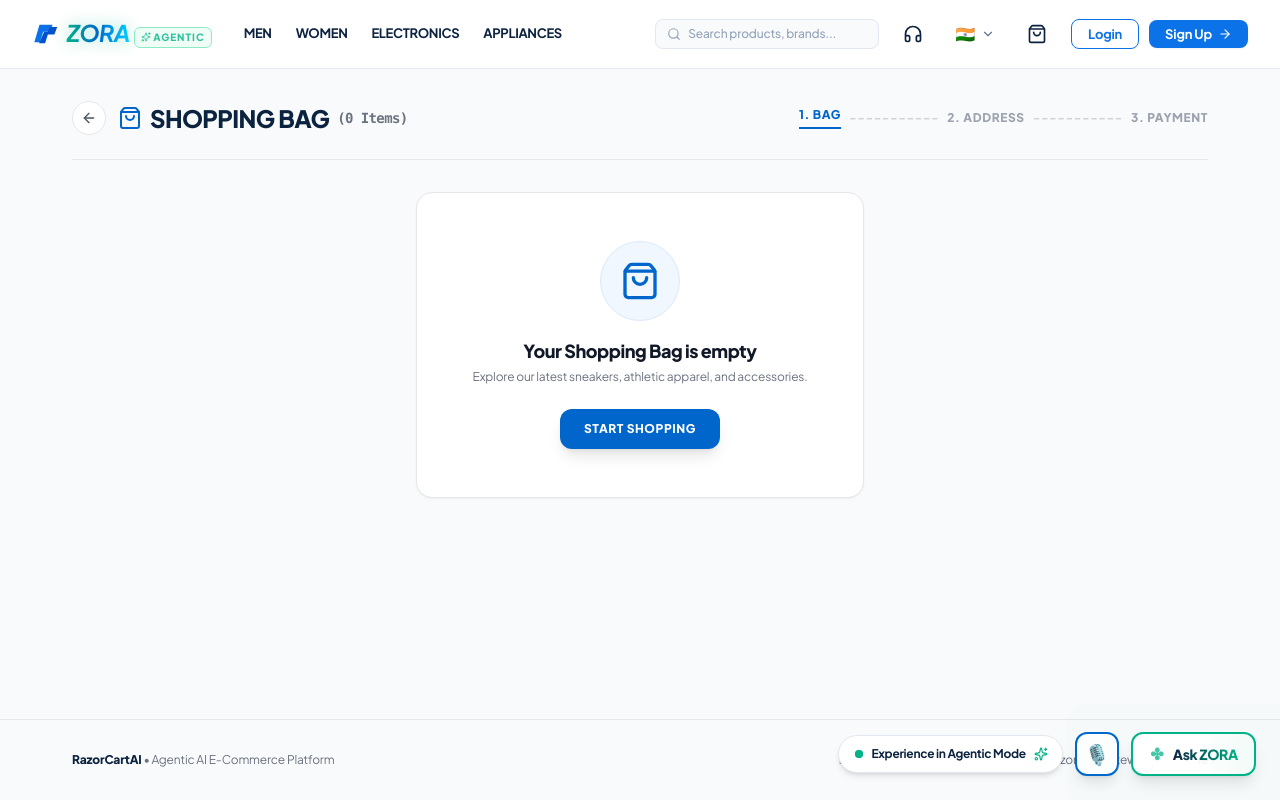
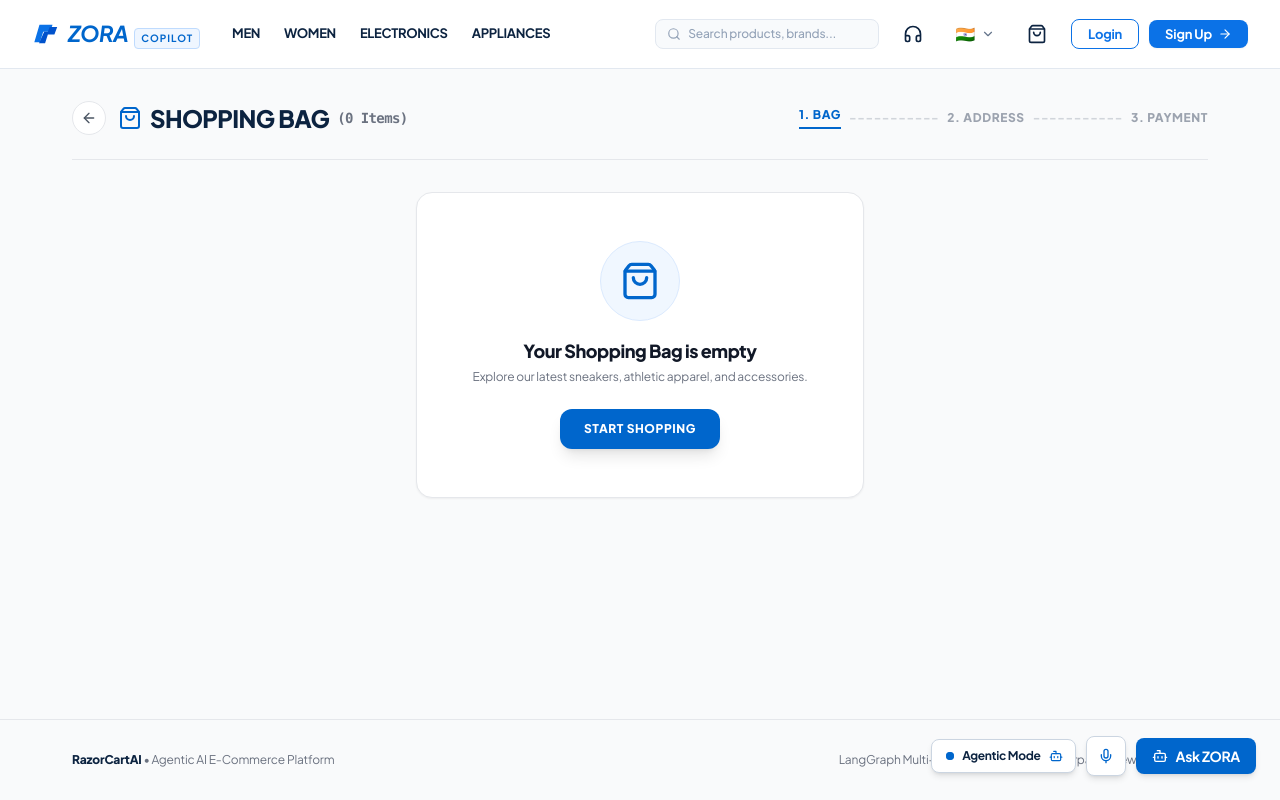
Before and after one commit to Sujit224/RazorcartAI, a React (Vite) app in the folder frontend/: page /cart in a window 1280 px wide. Built offline with nearby package versions, Linux system fonts and the light colour scheme.

Commit message:
style: remove rainbow gradients and emojis, implement clean corporate styling across intro guide and launcher

```diff
--- a/frontend/src/components/AgenticChatbotLauncher.jsx
+++ b/frontend/src/components/AgenticChatbotLauncher.jsx
@@ -1,5 +1,5 @@
 import React from 'react';
-import { Sparkles } from 'lucide-react';
+import { Bot, Mic, Sparkles } from 'lucide-react';
 import { useAgent } from '../context/AgentContext';
 
 export const AgenticChatbotLauncher = () => {
@@ -8,48 +8,45 @@ export const AgenticChatbotLauncher = () => {
   if (isAgentOpen) return null;
 
   return (
-    <div className="fixed bottom-6 right-6 z-40 flex items-center gap-3 animate-fade-in group">
+    <div className="fixed bottom-6 right-6 z-40 flex items-center gap-2.5 animate-fade-in group">
 
       {/* Experience in Agentic Mode Pill */}
       <button
         onClick={() => setIsAgentOpen(true)}
-        className="hidden sm:flex items-center gap-2 pl-4 pr-3.5 py-2.5 bg-white hover:bg-slate-50 text-[#0c2340] rounded-full shadow-md border border-[#e2e8f0] hover:border-[#00b386] transition-all duration-200 transform hover:scale-105 active:scale-95 cursor-pointer"
+        className="hidden sm:flex items-center gap-2 pl-3.5 pr-3 py-2 bg-white hover:bg-slate-50 text-[#0c2340] rounded-lg shadow-md border border-[#cbd5e1] transition-all transform hover:scale-105 active:scale-95 cursor-pointer"
       >
         <span className="flex h-2 w-2 relative">
-          <span className="animate-ping absolute inline-flex h-full w-full rounded-full bg-[#00b386] opacity-75" />
-          <span className="relative inline-flex rounded-full h-2 w-2 bg-[#00b386]" />
+          <span className="animate-ping absolute inline-flex h-full w-full rounded-full bg-[#0066cc] opacity-75" />
+          <span className="relative inline-flex rounded-full h-2 w-2 bg-[#0066cc]" />
         </span>
 
-        <span className="text-xs font-bold tracking-tight">
-          Experience in Agentic Mode
+        <span className="text-xs font-bold tracking-tight text-[#0c2340]">
+          Agentic Mode
         </span>
 
-        <Sparkles className="w-3.5 h-3.5 text-[#00b386]" />
+        <Bot className="w-3.5 h-3.5 text-[#0066cc]" />
       </button>
 
       {/* Voice Mode Button */}
       <button
         onClick={() => { setAgentMode('voice'); setIsAgentOpen(true); }}
-        className="flex items-center justify-center w-11 h-11 bg-white hover:bg-[#f0f7ff] text-[#0066cc] border-2 border-[#0066cc] rounded-xl shadow-lg transition-all duration-200 transform hover:scale-105 active:scale-95 cursor-pointer"
+        className="flex items-center justify-center w-10 h-10 bg-white hover:bg-[#f0f7ff] text-[#0066cc] border border-[#cbd5e1] hover:border-[#0066cc] rounded-lg shadow-md transition-all transform hover:scale-105 active:scale-95 cursor-pointer"
         title="Voice Shopping Mode"
         aria-label="ZORA Voice"
       >
-        <span className="text-xl">🎙️</span>
+        <Mic className="w-4 h-4 text-[#0066cc]" />
       </button>
 
-      {/* Razorpay 'Ask ZORA' Widget Button with Radiant Glow */}
-      <div className="relative flex items-center">
-        <span className="animate-ping absolute -inset-1 rounded-xl bg-emerald-400 opacity-30 pointer-events-none" />
+      {/* Ask ZORA Widget Button */}
       <button
         onClick={() => { setAgentMode('standard'); setIsAgentOpen(true); }}
-          className="relative flex items-center gap-2 px-4 py-2.5 bg-gradient-to-r from-white via-white to-emerald-50/40 hover:to-emerald-100/50 text-[#0c2340] border-2 border-[#00b386] rounded-xl shadow-lg hover:shadow-emerald-500/20 transition-all duration-200 transform hover:scale-105 active:scale-95 cursor-pointer font-extrabold text-sm"
+        className="flex items-center gap-2 px-4 py-2 bg-[#0066cc] hover:bg-[#0052cc] text-white rounded-lg shadow-md transition-all transform hover:scale-105 active:scale-95 cursor-pointer font-bold text-sm"
         title="Ask Agentic AI Copilot (ZORA)"
         aria-label="Ask ZORA"
       >
-          <span className="w-4 h-4 text-[#00b386] flex items-center justify-center font-black text-base animate-pulse">✤</span>
-          <span className="tracking-tight font-extrabold bg-gradient-to-r from-[#0c2340] to-[#00b386] bg-clip-text text-transparent">Ask ZORA</span>
+        <Bot className="w-4 h-4 text-white" />
+        <span className="tracking-tight font-bold">Ask ZORA</span>
       </button>
-      </div>
 
     </div>
   );
--- a/frontend/src/components/MorphingLogo.jsx
+++ b/frontend/src/components/MorphingLogo.jsx
@@ -1,7 +1,7 @@
 import React, { useState, useEffect } from 'react';
 import { Sparkles } from 'lucide-react';
 
-const GLYPHS = ['Z', 'O', 'R', 'A', 'X', '7', '9', 'C', 'A', 'R', 'T', '⚡', '✨'];
+const GLYPHS = ['Z', 'O', 'R', 'A', 'X', '8', '3', 'C', 'A', 'R', 'T', 'N', 'E', 'T'];
 
 export const MorphingLogo = ({ onMorphTrigger }) => {
   const [displayText, setDisplayText] = useState('Razorcart');
@@ -26,13 +26,11 @@ export const MorphingLogo = ({ onMorphTrigger }) => {
     // Step 1: Scramble letters
     let iterations = 0;
     const maxIterations = 14;
-    const target = 'Z O R A';
 
     const interval = setInterval(() => {
       iterations++;
 
       if (iterations < maxIterations) {
-        // Scramble intermediate frame
         const scrambled = Array(6)
           .fill(0)
           .map(() => GLYPHS[Math.floor(Math.random() * GLYPHS.length)])
@@ -84,7 +82,7 @@ export const MorphingLogo = ({ onMorphTrigger }) => {
       <span
         className={`font-black text-[22px] tracking-tight italic transition-all duration-300 select-none ${
           isZora
-            ? "text-transparent bg-clip-text bg-gradient-to-r from-[#00b386] via-[#0066cc] to-[#00d2ff] scale-105 filter drop-shadow-[0_0_8px_rgba(0,179,134,0.4)]"
+            ? "text-[#0066cc]"
             : "text-[#0b72e7] group-hover:text-[#0052cc]"
         }`}
       >
@@ -93,9 +91,8 @@ export const MorphingLogo = ({ onMorphTrigger }) => {
 
       {/* Suffix / Badge */}
       {isZora ? (
-        <span className="inline-flex items-center gap-0.5 ml-1.5 px-1.5 py-0.5 text-[10px] font-black tracking-widest text-[#00b386] bg-emerald-50 rounded-md border border-emerald-300 animate-pulse shadow-xs">
-          <Sparkles className="w-2.5 h-2.5 text-[#00b386]" />
-          AGENTIC
+        <span className="inline-flex items-center ml-1.5 px-1.5 py-0.5 text-[10px] font-bold tracking-widest text-[#0066cc] bg-blue-50 rounded border border-blue-200">
+          COPILOT
         </span>
       ) : (
         <span className="font-extrabold text-base text-[#0c2340] ml-1 tracking-tight">
--- a/frontend/src/components/ZoraIntroGuide.jsx
+++ b/frontend/src/components/ZoraIntroGuide.jsx
@@ -1,8 +1,8 @@
 import React, { useState, useEffect } from 'react';
-import { Sparkles, ArrowRight, X, Bot, Zap, Sparkle } from 'lucide-react';
+import { ArrowRight, X, Bot, Mic } from 'lucide-react';
 import { useAgent } from '../context/AgentContext';
 
-const GLYPHS = ['Z', 'O', 'R', 'A', 'X', '7', '9', 'C', 'A', 'R', 'T', '⚡', '✨', '✦'];
+const GLYPHS = ['Z', 'O', 'R', 'A', 'X', '8', '3', 'C', 'A', 'R', 'T', 'N', 'E', 'T', 'I', 'O'];
 
 export const ZoraIntroGuide = () => {
   const { isAgentOpen, setIsAgentOpen, setAgentMode } = useAgent();
@@ -17,7 +17,7 @@ export const ZoraIntroGuide = () => {
       return;
     }
 
-    // Set initial positions
+    // Set initial coordinates
     const updateCoords = () => {
       setBeamPos({
         startX: window.innerWidth / 2,
@@ -30,8 +30,8 @@ export const ZoraIntroGuide = () => {
     window.addEventListener('resize', updateCoords);
 
     // ── Timeline:
-    // 1. Website opens normally for 3 seconds.
-    // 2. At 3.0s: A white transparent backdrop takes over the screen.
+    // 1. Website opens normally for 3.0 seconds.
+    // 2. At 3.0s: Clean translucent white backdrop appears.
     const t1 = setTimeout(() => {
       setStage('center_stage');
 
@@ -54,7 +54,7 @@ export const ZoraIntroGuide = () => {
       }, 75);
     }, 3000);
 
-    // 3. At 6.2s (after ~3.2s of center stage): Dissolve backdrop and swoop down to bot icon
+    // 3. At 6.2s: Dissolve backdrop and swoop down to bot icon
     const t2 = setTimeout(() => {
       setStage('swooping');
     }, 6200);
@@ -89,17 +89,14 @@ export const ZoraIntroGuide = () => {
 
   return (
     <>
-      {/* ── Phase 1: Full-Screen White Backdrop with Central Shuffle ── */}
+      {/* ── Phase 1: Clean Full-Screen White Backdrop with Central Shuffle ── */}
       {(stage === 'center_stage' || stage === 'morphing') && (
-        <div className="fixed inset-0 z-50 bg-white/95 backdrop-blur-xl flex flex-col items-center justify-center p-6 text-center select-none transition-all duration-700 animate-fade-in">
-
-          {/* Subtle Ambient Radial Glow */}
-          <div className="absolute w-[500px] h-[500px] bg-gradient-to-tr from-emerald-100/50 via-blue-100/40 to-cyan-100/50 rounded-full blur-3xl pointer-events-none -z-10" />
+        <div className="fixed inset-0 z-50 bg-white/95 backdrop-blur-md flex flex-col items-center justify-center p-6 text-center select-none transition-all duration-700 animate-fade-in">
 
           {/* Skip button */}
           <button
             onClick={() => setStage('spotlight')}
-            className="absolute top-6 right-6 text-xs font-bold text-gray-400 hover:text-gray-700 px-3 py-1.5 rounded-full border border-gray-200 hover:bg-gray-50 transition-all cursor-pointer"
+            className="absolute top-6 right-6 text-xs font-semibold text-gray-500 hover:text-gray-900 px-3.5 py-1.5 rounded-lg border border-gray-200 hover:bg-gray-50 transition-all cursor-pointer"
           >
             Skip Intro ✕
           </button>
@@ -107,107 +104,78 @@ export const ZoraIntroGuide = () => {
           {/* Central Logo & Shuffle */}
           <div className="flex flex-col items-center justify-center gap-4 max-w-md">
 
-            {/* Slash Icon Mark */}
-            <div className="w-16 h-16 rounded-2xl bg-gradient-to-br from-[#0B72E7] to-[#0052CC] p-3 shadow-xl flex items-center justify-center transform hover:scale-105 transition-transform duration-300">
+            {/* Professional Brand Slash Monogram */}
+            <div className="w-16 h-16 rounded-xl bg-[#0066cc] p-3.5 shadow-lg flex items-center justify-center">
               <svg viewBox="0 0 120 120" fill="none" className="w-full h-full">
                 <path d="M32 20L10 95H34L48 50H78L88 20H32Z" fill="white" />
-                <path d="M52 50L30 100H56L68 62H96L108 30H76L68 50H52Z" fill="#80BFFF" />
+                <path d="M52 50L30 100H56L68 62H96L108 30H76L68 50H52Z" fill="#99ccff" />
               </svg>
             </div>
 
-            {/* Scrambling Text Title */}
-            <div className="flex items-baseline justify-center gap-2 mt-2">
+            {/* Clean Monospace / Sans Shuffling Text */}
+            <div className="flex items-baseline justify-center gap-2 mt-1">
               <h1
-                className={`text-5xl md:text-6xl font-black italic tracking-tight transition-all duration-300 ${
+                className={`text-5xl md:text-6xl font-extrabold italic tracking-tight transition-all duration-300 ${
                   isZoraText
-                    ? "bg-gradient-to-r from-[#00b386] via-[#0066cc] to-[#00d2ff] bg-clip-text text-transparent filter drop-shadow-[0_0_20px_rgba(0,179,134,0.35)] scale-110"
-                    : "text-[#0b72e7]"
+                    ? "text-[#0066cc]"
+                    : "text-[#0c2340]"
                 }`}
               >
                 {displayText}
               </h1>
 
               {isZoraText ? (
-                <span className="inline-flex items-center gap-1 px-2.5 py-1 text-xs font-black tracking-widest text-[#00b386] bg-emerald-50 rounded-lg border border-emerald-300 animate-bounce shadow-xs">
-                  <Sparkles className="w-3.5 h-3.5 text-[#00b386]" />
+                <span className="inline-flex items-center px-2 py-0.5 text-xs font-bold tracking-wider text-[#0066cc] bg-blue-50 rounded border border-blue-200">
                   COPILOT
                 </span>
               ) : (
-                <span className="text-2xl font-black text-[#0c2340]">
+                <span className="text-2xl font-extrabold text-[#0c2340]">
                   AI
                 </span>
               )}
             </div>
 
             {/* Subtext description */}
-            <p className="text-sm md:text-base font-semibold text-gray-600 mt-2 max-w-sm leading-relaxed transition-opacity duration-500">
+            <p className="text-sm font-medium text-gray-600 mt-2 max-w-sm leading-relaxed">
               {isZoraText ? (
-                <span className="text-[#0c2340] font-bold">
-                  Meet <strong className="text-[#00b386] font-extrabold">ZORA</strong> — Experience the best of Razorcart in <span className="text-[#0066cc] font-extrabold">Agentic Mode</span>.
+                <span>
+                  Meet <strong className="text-[#0c2340] font-bold">ZORA</strong> — Experience Razorcart in <strong className="text-[#0066cc] font-bold">Agentic Mode</strong>.
                 </span>
               ) : (
                 <span>Initializing Razorcart Multi-Agent Commerce Engine...</span>
               )}
             </p>
 
-            {/* Animated Loading Dots */}
-            <div className="flex items-center gap-2 mt-4">
-              <span className="w-2.5 h-2.5 rounded-full bg-[#00b386] animate-pulse" />
-              <span className="w-2.5 h-2.5 rounded-full bg-[#0066cc] animate-pulse delay-150" />
-              <span className="w-2.5 h-2.5 rounded-full bg-[#00d2ff] animate-pulse delay-300" />
+            {/* Clean Loading Indicator */}
+            <div className="flex items-center gap-2 mt-3">
+              <span className="w-2 h-2 rounded-full bg-[#0066cc] animate-pulse" />
+              <span className="w-2 h-2 rounded-full bg-[#0066cc] animate-pulse delay-150" />
+              <span className="w-2 h-2 rounded-full bg-[#0066cc] animate-pulse delay-300" />
             </div>
 
           </div>
         </div>
       )}
 
-      {/* ── Phase 2: Starlight Energy Beam Directed to Bot Icon ── */}
+      {/* ── Phase 2: Clean Trajectory Beam to Bot Icon ── */}
       {stage === 'swooping' && (
         <div className="fixed inset-0 pointer-events-none z-45 overflow-hidden">
           <svg className="w-full h-full absolute inset-0">
-            <defs>
-              <linearGradient id="introBeamGrad" x1="0%" y1="0%" x2="100%" y2="100%">
-                <stop offset="0%" stopColor="#0066cc" stopOpacity="0.2" />
-                <stop offset="50%" stopColor="#00b386" stopOpacity="0.9" />
-                <stop offset="100%" stopColor="#00f0ff" stopOpacity="1" />
-              </linearGradient>
-              <filter id="introGlow" x="-30%" y="-30%" width="160%" height="160%">
-                <feGaussianBlur stdDeviation="8" result="blur" />
-                <feMerge>
-                  <feMergeNode in="blur" />
-                  <feMergeNode in="SourceGraphic" />
-                </feMerge>
-              </filter>
-            </defs>
-
-            {/* Glowing Motion Path */}
+            {/* Guide Trail */}
             <path
               d={pathD}
               fill="none"
-              stroke="url(#introBeamGrad)"
-              strokeWidth="3.5"
-              strokeDasharray="8 8"
-              className="opacity-60 animate-pulse"
+              stroke="#0066cc"
+              strokeWidth="2.5"
+              strokeDasharray="6 6"
+              className="opacity-40 animate-pulse"
             />
 
-            {/* Glowing Leading Orb */}
-            <circle r="9" fill="#00f0ff" filter="url(#introGlow)">
+            {/* Leading Orb */}
+            <circle r="6" fill="#0066cc">
               <animateMotion
                 path={pathD}
                 dur="1.4s"
-                fill="freeze"
-                repeatCount="1"
-                keyPoints="0;1"
-                keyTimes="0;1"
-              />
-            </circle>
-
-            {/* Particle Trail */}
-            <circle r="5" fill="#00b386" filter="url(#introGlow)">
-              <animateMotion
-                path={pathD}
-                dur="1.4s"
-                begin="0.1s"
                 fill="freeze"
                 repeatCount="1"
                 keyPoints="0;1"
@@ -218,17 +186,15 @@ export const ZoraIntroGuide = () => {
         </div>
       )}
 
-      {/* ── Phase 3: Spotlight Callout at the Chatbot Icon ── */}
+      {/* ── Phase 3: Professional Spotlight Callout at the Chatbot Icon ── */}
       {stage === 'spotlight' && (
         <div className="fixed bottom-22 right-4 sm:right-8 z-50 max-w-[390px] w-[calc(100vw-32px)] pointer-events-auto animate-fade-in">
-          <div className="relative bg-white p-5 rounded-2xl shadow-[0_12px_40px_rgba(0,0,0,0.18)] border-2 border-[#00b386] text-[#0c2340]">
-            {/* Top glowing gradient bar */}
-            <div className="absolute top-0 left-0 right-0 h-1.5 bg-gradient-to-r from-[#0066cc] via-[#00b386] to-[#00f0ff] rounded-t-2xl" />
+          <div className="relative bg-white p-5 rounded-xl shadow-xl border border-[#cbd5e1] text-[#0c2340]">
 
             {/* Dismiss button */}
             <button
               onClick={() => setStage('dismissed')}
-              className="absolute top-3.5 right-3.5 text-gray-400 hover:text-gray-700 p-1.5 rounded-full hover:bg-gray-100 transition-colors cursor-pointer z-10"
+              className="absolute top-3.5 right-3.5 text-gray-400 hover:text-gray-700 p-1 rounded-md hover:bg-gray-100 transition-colors cursor-pointer"
               title="Dismiss"
               aria-label="Dismiss guide"
             >
@@ -236,31 +202,31 @@ export const ZoraIntroGuide = () => {
             </button>
 
             {/* Content */}
-            <div className="flex items-start gap-3.5 pt-1">
-              <div className="w-11 h-11 rounded-xl bg-gradient-to-br from-[#00b386] to-[#0066cc] text-white flex items-center justify-center shrink-0 shadow-md">
-                <Sparkles className="w-6 h-6 animate-pulse" />
+            <div className="flex items-start gap-3.5">
+              <div className="w-10 h-10 rounded-lg bg-[#0c2340] text-white flex items-center justify-center shrink-0">
+                <Bot className="w-5 h-5 text-white" />
               </div>
 
-              <div className="flex-1 pr-4">
-                <div className="flex items-center gap-1.5 mb-1.5">
-                  <span className="text-[11px] font-black uppercase tracking-wider text-[#00b386] bg-emerald-50 px-2.5 py-0.5 rounded-full border border-emerald-200">
+              <div className="flex-1 pr-3">
+                <div className="flex items-center gap-1.5 mb-1">
+                  <span className="text-[11px] font-bold uppercase tracking-wider text-[#0066cc] bg-blue-50 px-2 py-0.5 rounded border border-blue-200">
                     Agentic Copilot
                   </span>
-                  <span className="text-[11px] font-bold text-gray-400">Ready</span>
+                  <span className="text-[11px] font-semibold text-gray-400">Ready</span>
                 </div>
 
-                <h4 className="text-[15px] font-extrabold text-[#0c2340] leading-snug">
-                  Experience Razorcart in Agentic Mode!
+                <h4 className="text-[15px] font-bold text-[#0c2340] leading-snug">
+                  Experience Razorcart in Agentic Mode
                 </h4>
 
-                <p className="text-xs text-gray-600 mt-1.5 leading-relaxed">
-                  Search 10,000+ items, compare specs, negotiate discounts & 1-click checkout with ZORA.
+                <p className="text-xs text-gray-600 mt-1 leading-relaxed">
+                  Search 10,000+ items, compare specs, negotiate discounts and checkout directly with ZORA.
                 </p>
 
                 <div className="mt-3.5 flex items-center gap-2">
                   <button
                     onClick={() => { setAgentMode('standard'); setIsAgentOpen(true); setStage('dismissed'); }}
-                    className="flex-1 flex items-center justify-center gap-1.5 bg-[#00b386] hover:bg-[#009970] text-white text-xs font-black py-2.5 px-3.5 rounded-xl shadow-sm transition-all transform active:scale-95 cursor-pointer"
+                    className="flex-1 flex items-center justify-center gap-1.5 bg-[#0066cc] hover:bg-[#0052cc] text-white text-xs font-bold py-2.5 px-3.5 rounded-lg transition-all active:scale-95 cursor-pointer"
                   >
                     <span>Launch ZORA</span>
                     <ArrowRight className="w-3.5 h-3.5" />
@@ -268,17 +234,18 @@ export const ZoraIntroGuide = () => {
 
                   <button
                     onClick={() => { setAgentMode('voice'); setIsAgentOpen(true); setStage('dismissed'); }}
-                    className="flex items-center justify-center gap-1.5 bg-[#f0f7ff] hover:bg-[#e0efff] text-[#0066cc] text-xs font-extrabold py-2.5 px-3 rounded-xl border border-blue-200 transition-all active:scale-95 cursor-pointer"
+                    className="flex items-center justify-center gap-1.5 bg-gray-50 hover:bg-gray-100 text-[#0c2340] text-xs font-bold py-2.5 px-3 rounded-lg border border-gray-300 transition-all active:scale-95 cursor-pointer"
                     title="Voice Shopping Mode"
                   >
-                    <span>🎙️ Voice</span>
+                    <Mic className="w-3.5 h-3.5 text-[#0066cc]" />
+                    <span>Voice</span>
                   </button>
                 </div>
               </div>
             </div>
 
-            {/* Solid Pointer Arrow pointing down to the Ask ZORA launcher */}
-            <div className="absolute -bottom-2.5 right-14 w-5 h-5 bg-white border-b-2 border-r-2 border-[#00b386] transform rotate-45 z-20" />
+            {/* Clean Solid Pointer Arrow pointing down to the Ask ZORA launcher */}
+            <div className="absolute -bottom-2 right-14 w-4 h-4 bg-white border-b border-r border-[#cbd5e1] transform rotate-45 z-20" />
           </div>
         </div>
       )}
```
Lines whose indentation alone changed are shown as unchanged.
